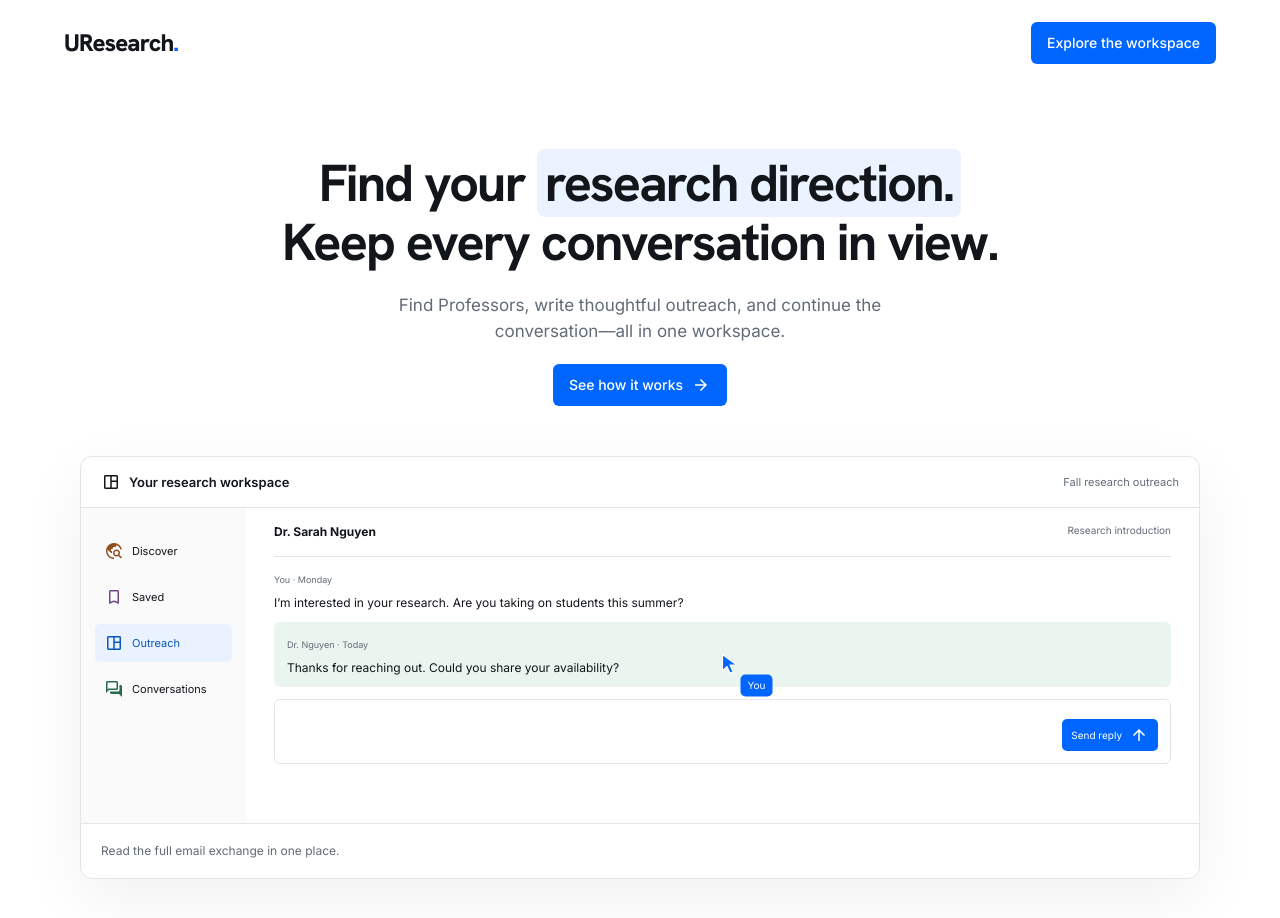
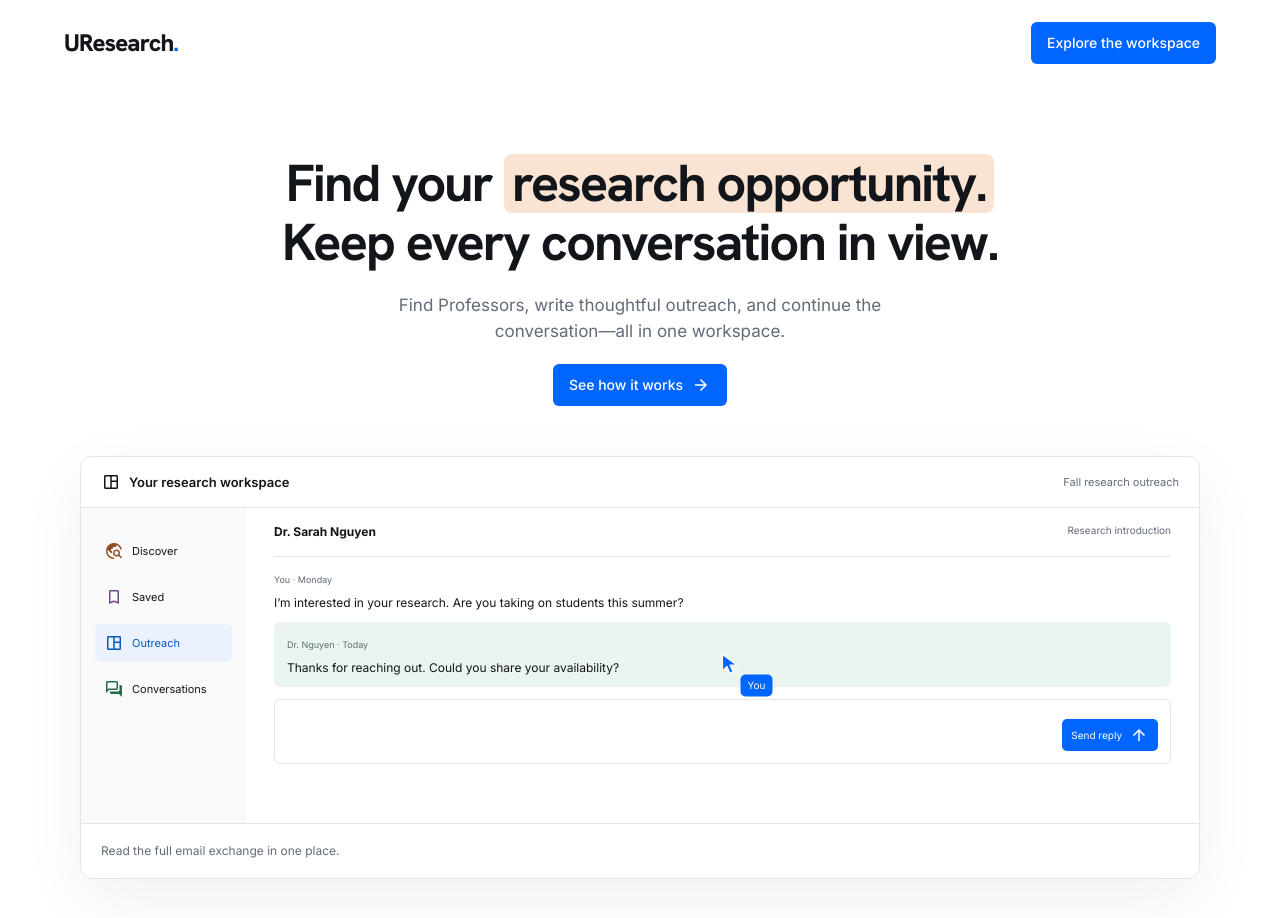
Before and after one commit to WanderingWalnut/UResearch, a Next.js app in the folder u-research/: page / in a window 1280 px wide. Shown: the top 918 px of the page. Built offline with nearby package versions, Linux system fonts and the light colour scheme.

Commit message:
Animate landing headline with rotating research highlights

```diff
--- a/u-research/app/page.tsx
+++ b/u-research/app/page.tsx
@@ -11,7 +11,18 @@ export default function Home() {
       </header>
       <main id="main">
         <section className={styles.hero}>
-          <h1>Find your <span>research direction.</span><br />Keep every conversation in view.</h1>
+          <h1>
+            Find your <span className="sr-only">research direction.</span>
+            <span className={styles.rotatingPhrase} aria-hidden="true">
+              <span>research direction.</span>
+              <span>research opportunity.</span>
+              <span>research community.</span>
+            </span>
+            <br />Keep every conversation in view.
+          </h1>
+          <label className={styles.motionSetting}>
+            <input type="checkbox" />Pause headline animation
+          </label>
           <p>Find Professors, write thoughtful outreach, and continue the conversation—all in one workspace.</p>
           <ActionLink href="#product-tour">See how it works <Icon name="arrow_forward" /></ActionLink>
         </section>
--- a/u-research/components/landing/landing.module.css
+++ b/u-research/components/landing/landing.module.css
@@ -2,7 +2,20 @@
 .header { display: flex; align-items: center; justify-content: space-between; gap: var(--space-5); padding: 22px 5%; }
 .hero { max-width: 1000px; margin: auto; text-align: center; padding: 50px 20px 35px; }
 .hero h1 { font-size: var(--text-display); letter-spacing: -1.8px; line-height: 1.13; font-weight: 700; max-width: 850px; margin: 18px auto; }
-.hero h1 span { background: var(--highlight); border-radius: var(--radius-card); padding: 0 var(--space-2); box-decoration-break: clone; -webkit-box-decoration-break: clone; }
+.rotatingPhrase { display: inline-grid; max-width: 100%; vertical-align: bottom; }
+.rotatingPhrase > span { grid-area: 1 / 1; justify-self: center; align-self: center; background: var(--highlight); border-radius: var(--radius-card); padding: 0 var(--space-2); opacity: 0; animation: rotatePhrase 12s var(--ease-out) infinite; }
+.rotatingPhrase > span:nth-child(1) { animation-delay: -0.3s; }
+.rotatingPhrase > span:nth-child(2) { background: var(--avatar-peach); animation-delay: 3.7s; }
+.rotatingPhrase > span:nth-child(3) { background: var(--avatar-purple); animation-delay: 7.7s; }
+.hero:has(input:checked) .rotatingPhrase > span, .hero:focus-within .rotatingPhrase > span { animation-play-state: paused; }
+@media (hover: hover) and (pointer: fine) {
+  .rotatingPhrase:hover > span { animation-play-state: paused; }
+}
+@keyframes rotatePhrase {
+  0% { opacity: 0; transform: translateY(12%); }
+  2.5%, 30.833% { opacity: 1; transform: translateY(0); }
+  33.333%, 100% { opacity: 0; transform: translateY(-12%); }
+}
 .hero p { max-width: 590px; margin: var(--space-5) auto; color: var(--muted); font-size: 17px; }
 .demo { max-width: var(--content-width); margin: 15px auto 0; border: 1px solid var(--border); border-radius: var(--radius-panel); background: var(--surface); overflow: hidden; box-shadow: var(--shadow-demo); scroll-margin-top: var(--space-5); }
 .demoHeader, .demoFooter { padding: 15px 20px; display: flex; justify-content: space-between; align-items: center; gap: var(--space-4); }
@@ -72,6 +85,9 @@
 }
 @media (prefers-reduced-motion: reduce) {
   .canvas .cursor { transform: translate(var(--read-x, 0px), var(--read-y, 0px)); transition: none; }
+  .rotatingPhrase > span { animation: none; opacity: 0; transform: none; }
+  .rotatingPhrase > span:first-child { opacity: 1; }
+  .hero .motionSetting { display: none; }
   .exchange { opacity: 1; transition: none; }
   .typed { opacity: 1; }
   .typed, .sent { transition: opacity 100ms var(--ease-out); transition-delay: 0ms; }
```
